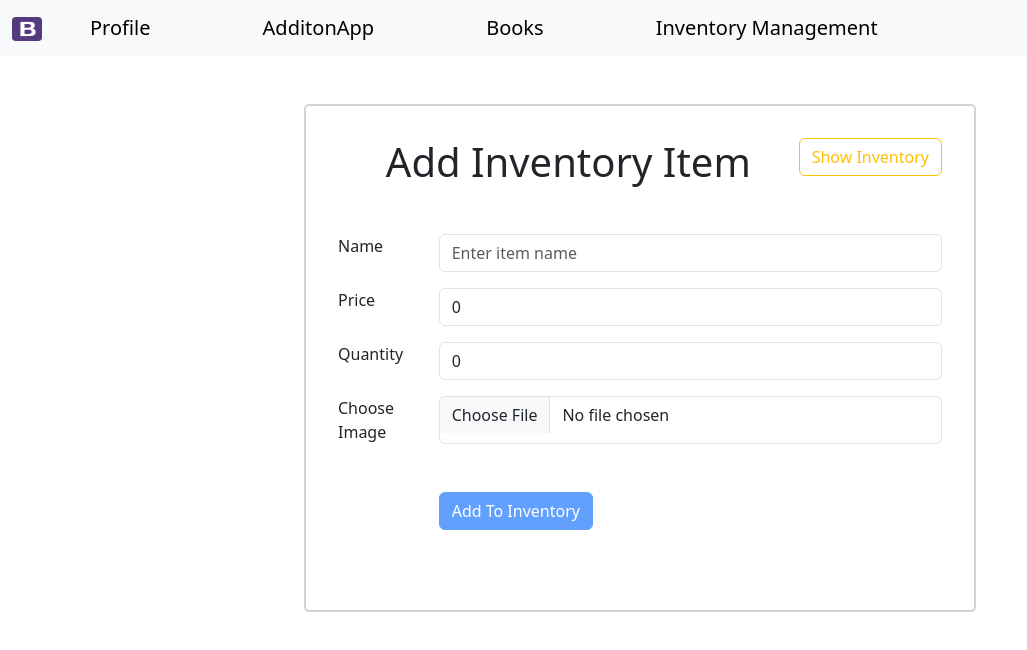
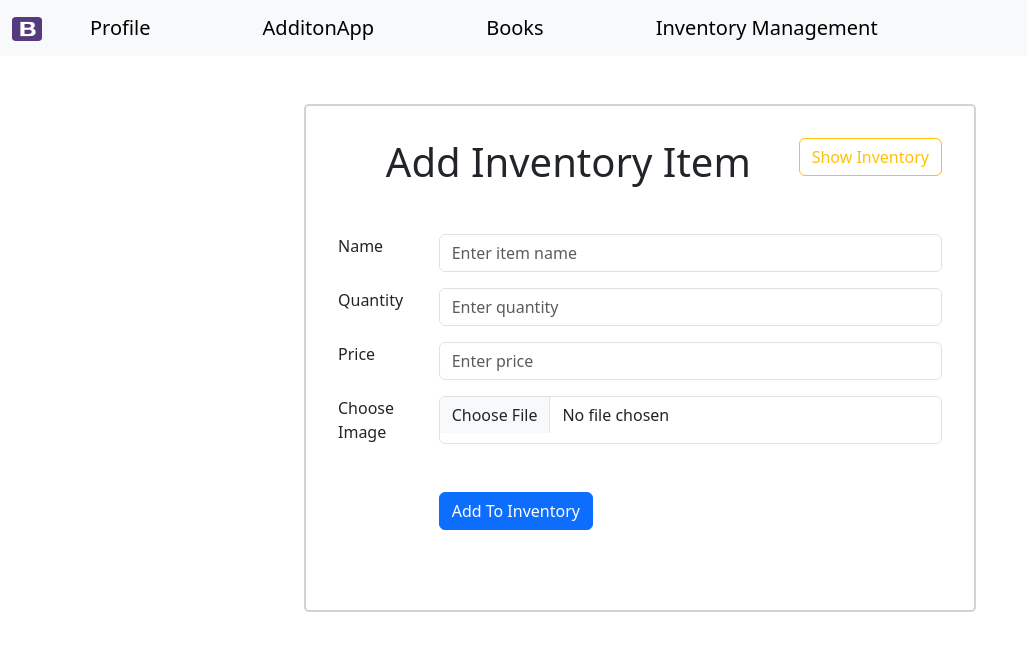
Before and after one commit to prashanthdeekonda/reactAddApp, a React (Create React App) app in the folder my-react-client-app/: page /inventory/add-item in a window 1280 px wide. Shown: the top 650 px of the page, without its empty margins (0-1027 px from the left). Built offline with nearby package versions, Linux system fonts and the light colour scheme.

Commit message:
fix mandatory fileds

```diff
--- a/my-react-client-app/src/routes/add-inventory-item/add-inventory-item.component.jsx
+++ b/my-react-client-app/src/routes/add-inventory-item/add-inventory-item.component.jsx
@@ -7,8 +7,8 @@ import { NotificationManager } from "react-notifications";
 
 const AddInventoryItem = () => {
   const [itemName, setItemName] = useState("");
-  const [price, setPrice] = useState(0);
-  const [quantity, setquantity] = useState(0);
+  const [price, setPrice] = useState();
+  const [quantity, setquantity] = useState();
   const [imageUrl, setImageUrl] = useState("");
   const imageInputRef = useRef();
 
@@ -60,6 +60,22 @@ const AddInventoryItem = () => {
   }
 
   const addInventoryItem = (e) => {
+    if (!itemName) {
+      NotificationManager.error("Item should have name", "Error !");
+      return;
+    } else if (!quantity || +quantity < 1) {
+      NotificationManager.error("Quantity should be atleast 1", "Error !");
+      return;
+    } else if (!price || +price < 1) {
+      NotificationManager.error("Price should be minimum of $1", "Error !");
+      return;
+    } else if (!imageUrl) {
+      NotificationManager.error(
+        "Image is required, please upload an image",
+        "Error !"
+      );
+      return;
+    }
     const postURL = `${baseURL}api/inventory`;
     e.preventDefault();
     const payload = { itemName, price, quantity, imageUrl };
@@ -122,6 +138,21 @@ const AddInventoryItem = () => {
           </div>
 
           <div class="d-flex flex-row mb-3 text-start form-group">
+            <label class="col-2">Quantity</label>
+            <input
+              type="number"
+              class="form-control"
+              placeholder="Enter quantity"
+              aria-label="quantity"
+              aria-describedby="quantity"
+              value={quantity}
+              id="quantity"
+              name="quantity"
+              onChange={(e) => setquantity(e.target.value)}
+            />
+          </div>
+
+          <div class="d-flex flex-row mb-3 text-start form-group">
             <label class="col-2">Price</label>
             <input
               type="number"
@@ -133,21 +164,6 @@ const AddInventoryItem = () => {
               name="price"
               value={price}
               onChange={(e) => setPrice(e.target.value)}
-            />
-          </div>
-
-          <div class="d-flex flex-row mb-3 text-start form-group">
-            <label class="col-2">Quantity</label>
-            <input
-              type="number"
-              class="form-control"
-              placeholder="enter quantity"
-              aria-label="quantity"
-              aria-describedby="quantity"
-              value={quantity}
-              id="quantity"
-              name="quantity"
-              onChange={(e) => setquantity(e.target.value)}
             />
           </div>
 
@@ -168,7 +184,6 @@ const AddInventoryItem = () => {
             <button
               type="button"
               class="btn btn-primary"
-              disabled={!imageUrl}
               onClick={addInventoryItem}
             >
               Add To Inventory
--- a/my-react-client-app/src/routes/update-inventory-item/update-inventory-item.jsx
+++ b/my-react-client-app/src/routes/update-inventory-item/update-inventory-item.jsx
@@ -18,7 +18,16 @@ const UpdateInventoryItem = () => {
     : `http://${host}/`;
 
   const updateInventoryItem = () => {
-    console.log(state);
+    if (!itemName) {
+      NotificationManager.error("Item should have name", "Error !");
+      return;
+    } else if (!quantity || +quantity < 0) {
+      NotificationManager.error("Quantity should be 0 or greater", "Error !");
+      return;
+    } else if (!price || +price < 1) {
+      NotificationManager.error("Price should be minimum of $1", "Error !");
+      return;
+    }
     const putURL = `${baseURL}api/inventory/${state._id}`;
     const payload = { itemName, price, quantity };
     axios
@@ -34,6 +43,7 @@ const UpdateInventoryItem = () => {
         NotificationManager.error("Error updating inventory item", "Error !");
       });
   };
+
   return (
     <div>
       <div
@@ -70,6 +80,21 @@ const UpdateInventoryItem = () => {
           </div>
 
           <div class="d-flex flex-row mb-3 text-start form-group">
+            <label class="col-2"> Quantity </label>
+            <input
+              type="number"
+              class="form-control"
+              placeholder="Enter quantity"
+              aria-label="quantity"
+              aria-describedby="quantity"
+              value={quantity}
+              id="quantity"
+              name="quantity"
+              onChange={(e) => setquantity(e.target.value)}
+            />
+          </div>
+
+          <div class="d-flex flex-row mb-3 text-start form-group">
             <label class="col-2"> Price </label>
             <input
               type="number"
@@ -81,21 +106,6 @@ const UpdateInventoryItem = () => {
               name="price"
               value={price}
               onChange={(e) => setPrice(e.target.value)}
-            />
-          </div>
-
-          <div class="d-flex flex-row mb-3 text-start form-group">
-            <label class="col-2"> Quantity </label>
-            <input
-              type="number"
-              class="form-control"
-              placeholder="Enter quantity"
-              aria-label="quantity"
-              aria-describedby="quantity"
-              value={quantity}
-              id="quantity"
-              name="quantity"
-              onChange={(e) => setquantity(e.target.value)}
             />
           </div>
 
```
